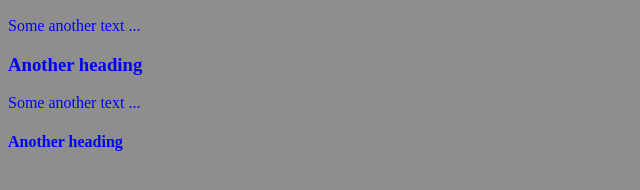
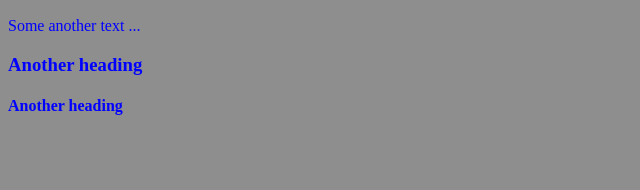
Before and after one commit to lenkaZeliarova/git_demo, a plain HTML site: page index.html in a window 1280 px wide. Shown: the part 110-300 px from the top of the page, without its empty margins (0-640 px from the left). Drawn offline with Linux system fonts and the light colour scheme.

Commit message:
Deleted paragraph

```diff
--- a/index.html
+++ b/index.html
@@ -9,7 +9,7 @@
 	<h2>Another heading</h2>
 	<p>Some another text ...</p>
 	<h3>Another heading</h3>
-	<p>Some another text ...</p>
+
 	<h4>Another heading</h4>
     </body>
 </html>
```
